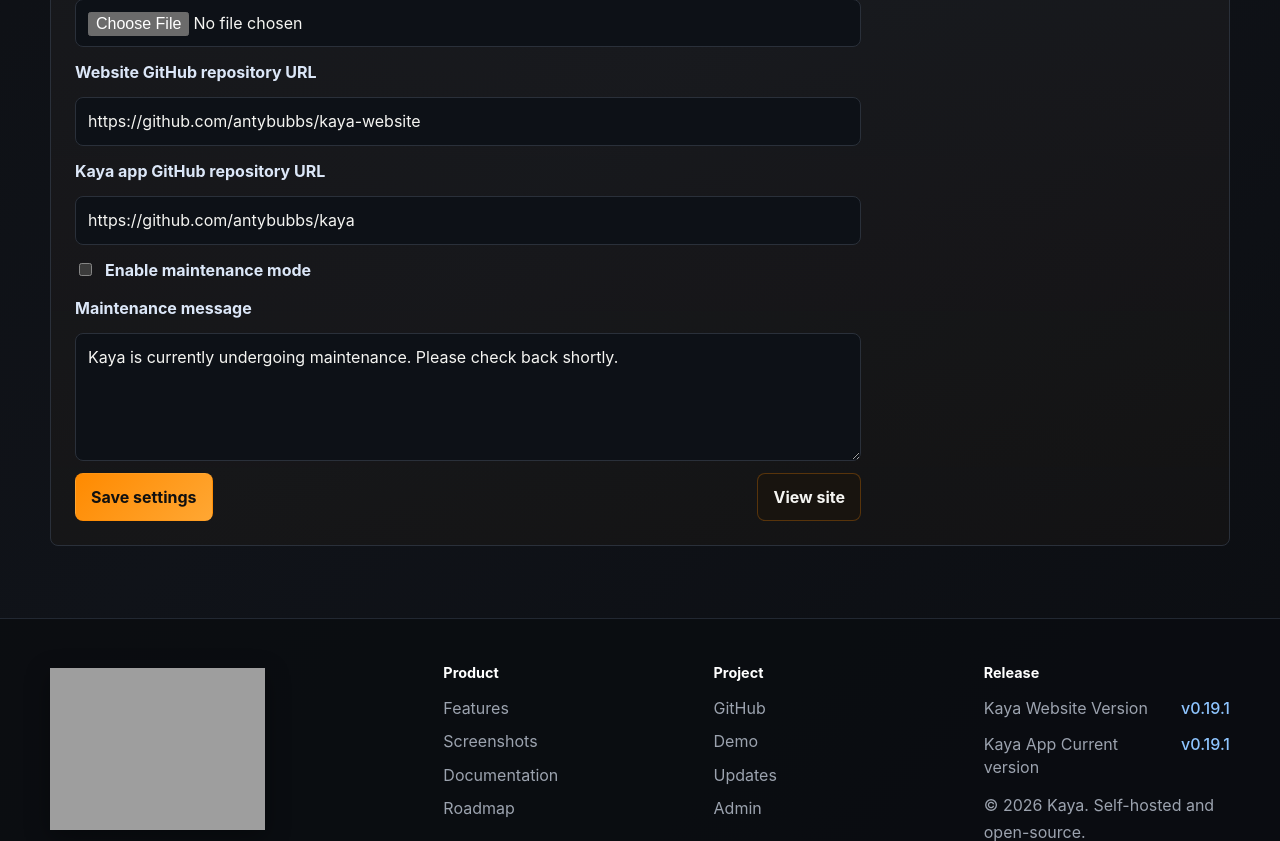
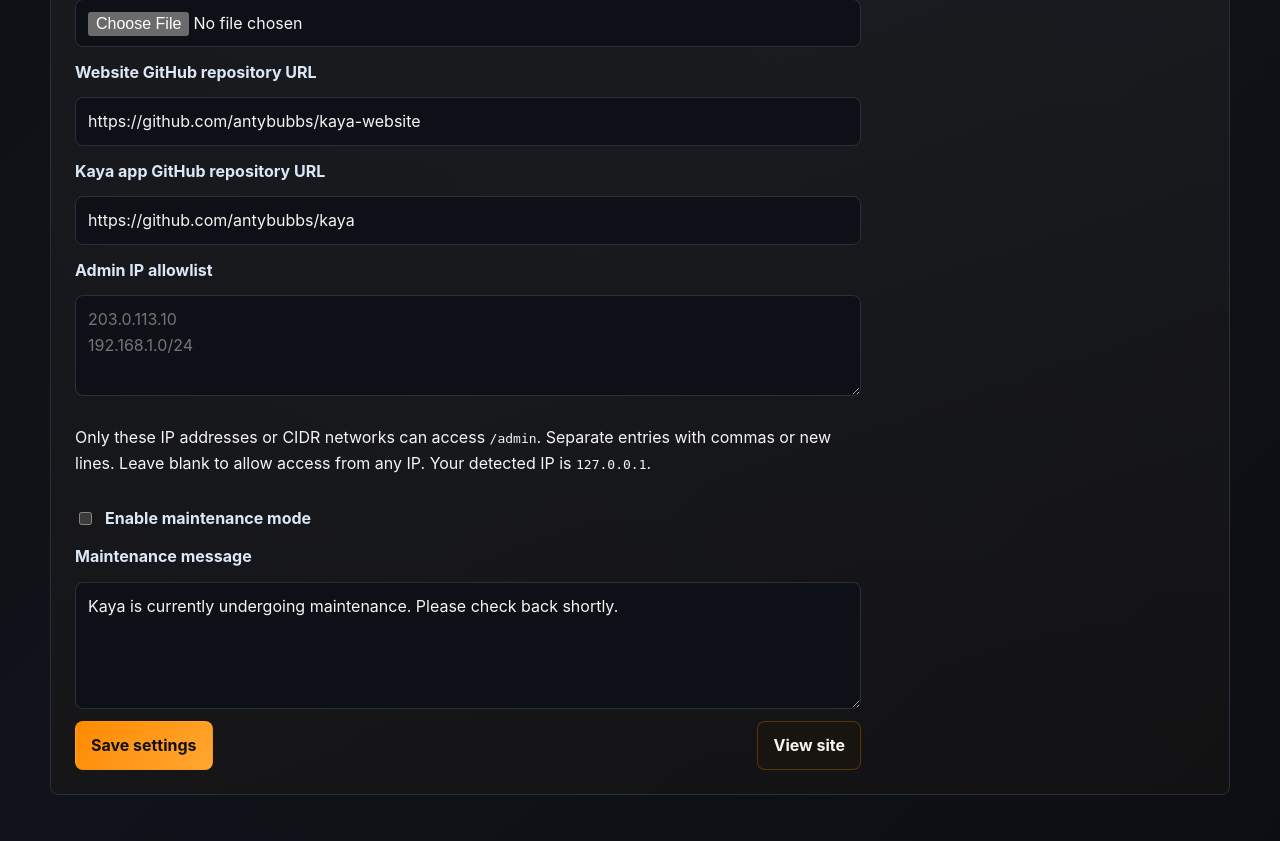
Before and after one commit to antybubbs/kaya-website, a FastAPI app: page /admin/settings in a window 1280 px wide. Shown: the part 689-1530 px from the top of the page. Run offline with FastAPI, Linux system fonts and the light colour scheme; the visitor is signed in with stand-in values (Sample User, id 1); data that the repository does not hold is empty; some libraries are stand-ins or nearby versions; grey boxes are pictures that could not be loaded.

Commit message:
Addedd upload delete function. Added IP restrictions for Admin

```diff
--- a/app/config.py
+++ b/app/config.py
@@ -43,6 +43,9 @@ class Settings(BaseSettings):
     account_lockout_duration: int = 900  # seconds
     session_timeout: int = 3600  # seconds (1 hour)
     cors_origins: str = "*"  # Restrict in production
+    # Comma-separated IPs/CIDRs of reverse proxies whose forwarding headers may
+    # be trusted when determining the real client IP.
+    trusted_proxy_ips: str = ""
 
     class Config:
         env_file = BASE_DIR / ".env"
--- a/app/crud.py
+++ b/app/crud.py
@@ -10,6 +10,7 @@ DEFAULT_SITE_SETTINGS = {
     "app_repo_url": "https://github.com/antybubbs/kaya",
     "maintenance_enabled": "false",
     "maintenance_message": "Kaya is currently undergoing maintenance. Please check back shortly.",
+    "admin_allowed_ips": "",
     "home_content": '<span class="eyebrow">Command your self-hosted infrastructure</span>\n<h1>One private operations console for the systems you run.</h1>\n<p>Kaya brings servers, services, remote access, runbooks, licences, assets and operational history into a calm self-hosted control plane.</p>\n<div class="hero-actions">\n  <a class="button button-primary" href="{{ settings.demo_url }}">View Demo</a>\n  <a class="button button-secondary" href="/install">Get Started</a>\n  <a class="button button-ghost" href="{{ settings.github_url }}" target="_blank" rel="noreferrer">GitHub</a>\n</div>',
     "home_intro_eyebrow": "Your Infrastructure. Your Home.",
     "home_intro_title": "Welcome to Kaya.",
@@ -282,6 +283,11 @@ def list_uploads(db: Session):
     return db.scalars(select(models.Upload).order_by(models.Upload.created_at.desc())).all()
 
 
+def delete_upload(db: Session, upload: models.Upload):
+    db.delete(upload)
+    db.commit()
+
+
 def set_site_setting(db: Session, key: str, value: str | None):
     setting = db.get(models.SiteSetting, key)
     if setting is None:
--- a/app/main.py
+++ b/app/main.py
@@ -4,6 +4,7 @@ import re
 import base64
 import json
 import time
+import ipaddress
 from urllib.parse import urlparse
 from urllib.request import Request as UrlRequest, urlopen
 from urllib.error import URLError, HTTPError
@@ -61,6 +62,59 @@ def get_nav_items(db):
 
 def has_admin_users(db) -> bool:
     return db.scalar(select(models.AdminUser.id)) is not None
+
+
+def parse_ip_networks(value: str):
+    networks = []
+    for item in re.split(r"[\s,]+", value or ""):
+        if item:
+            networks.append(ipaddress.ip_network(item, strict=False))
+    return networks
+
+
+def get_client_ip(request: Request) -> ipaddress.IPv4Address | ipaddress.IPv6Address | None:
+    peer_value = request.client.host if request.client else ""
+    try:
+        peer_ip = ipaddress.ip_address(peer_value)
+    except ValueError:
+        return None
+
+    try:
+        trusted_proxies = parse_ip_networks(settings.trusted_proxy_ips)
+    except ValueError:
+        trusted_proxies = []
+
+    if any(peer_ip in network for network in trusted_proxies):
+        forwarded = request.headers.get("X-Forwarded-For", "")
+        if forwarded:
+            try:
+                chain = [ipaddress.ip_address(item.strip()) for item in forwarded.split(",")]
+            except ValueError:
+                return None
+            current = peer_ip
+            for candidate in reversed(chain):
+                if not any(current in network for network in trusted_proxies):
+                    break
+                current = candidate
+            return current
+        real_ip = request.headers.get("X-Real-IP", "").strip()
+        if real_ip:
+            try:
+                return ipaddress.ip_address(real_ip)
+            except ValueError:
+                return None
+    return peer_ip
+
+
+def ip_is_allowed(client_ip, allowlist: str) -> bool:
+    if not (allowlist or "").strip():
+        return True
+    if client_ip is None:
+        return False
+    try:
+        return any(client_ip in network for network in parse_ip_networks(allowlist))
+    except ValueError:
+        return False
 
 
 def parse_github_repo(repo_url: str) -> tuple[str, str] | None:
@@ -215,12 +269,13 @@ def build_docs_sidebar(pages):
 
 
 def render_template(template_name: str, **context):
+    response_status = context.pop("status_code", status.HTTP_200_OK)
     if "site_config" not in context:
         with SessionLocal() as db:
             context["site_config"] = crud.get_site_settings(db)
     context.setdefault("release_versions", get_release_versions(get_release_repo_urls(context.get("site_config"))))
     template = env.get_template(template_name)
-    return HTMLResponse(template.render(**context))
+    return HTMLResponse(template.render(**context), status_code=response_status)
 
 
 def sanitize_html(content: str) -> str:
@@ -455,6 +510,16 @@ def create_app():
 
     app.mount("/static", StaticFiles(directory=BASE_DIR / "static"), name="static")
     app.mount("/uploads", StaticFiles(directory=settings.uploads_dir), name="uploads")
+
+    @app.middleware("http")
+    async def admin_ip_allowlist_middleware(request: Request, call_next):
+        if request.url.path == "/admin" or request.url.path.startswith("/admin/"):
+            with SessionLocal() as db:
+                allowlist = crud.get_site_settings(db).get("admin_allowed_ips", "")
+            if not ip_is_allowed(get_client_ip(request), allowlist):
+                # A plain 403 avoids revealing whether the admin login exists.
+                return HTMLResponse("Forbidden", status_code=status.HTTP_403_FORBIDDEN)
+        return await call_next(request)
 
     @app.middleware("http")
     async def maintenance_mode_middleware(request: Request, call_next):
@@ -741,16 +806,44 @@ def create_app():
         await save_upload(image, db)
         return RedirectResponse(url="/admin/uploads", status_code=status.HTTP_302_FOUND)
 
+    @app.post("/admin/uploads/{upload_id}/delete")
+    def admin_upload_delete(
+        request: Request,
+        upload_id: int,
+        return_to: str = Form("uploads"),
+        db=Depends(get_db),
+    ):
+        require_admin(request)
+        upload = db.get(models.Upload, upload_id)
+        if not upload:
+            raise HTTPException(status_code=404, detail="Upload not found")
+
+        uploads_root = settings.uploads_dir.resolve()
+        upload_path = (uploads_root / upload.filename).resolve()
+        if upload_path.parent != uploads_root:
+            raise HTTPException(status_code=400, detail="Invalid upload path")
+        try:
+            upload_path.unlink(missing_ok=True)
+        except OSError:
+            raise HTTPException(status_code=500, detail="The upload file could not be deleted")
+
+        crud.delete_upload(db, upload)
+        destination = "/admin/settings?upload_deleted=true" if return_to == "settings" else "/admin/uploads"
+        return RedirectResponse(url=destination, status_code=status.HTTP_303_SEE_OTHER)
+
     @app.get("/admin/settings", response_class=HTMLResponse)
-    def admin_site_settings(request: Request, db=Depends(get_db)):
+    def admin_site_settings(request: Request, upload_deleted: bool = False, db=Depends(get_db)):
         require_admin(request)
+        client_ip = get_client_ip(request)
         return render_template(
             "admin_settings.html",
             title="Site settings",
             nav_items=[],
             site_config=crud.get_site_settings(db),
             uploads=crud.list_uploads(db),
-            message=None,
+            message="Upload deleted." if upload_deleted else None,
+            error=None,
+            detected_client_ip=str(client_ip) if client_ip else "Unknown",
             settings=settings,
         )
 
@@ -820,6 +913,7 @@ def create_app():
         header_logo_url: str = Form(""),
         website_repo_url: str = Form(""),
         app_repo_url: str = Form(""),
+        admin_allowed_ips: str = Form(""),
         maintenance_enabled: bool = Form(False),
         maintenance_message: str = Form(""),
         logo_image: UploadFile | None = File(None),
@@ -827,6 +921,35 @@ def create_app():
         db=Depends(get_db),
     ):
         require_admin(request)
+        client_ip = get_client_ip(request)
+        try:
+            parse_ip_networks(admin_allowed_ips)
+        except ValueError:
+            return render_template(
+                "admin_settings.html",
+                title="Site settings",
+                nav_items=[],
+                site_config={**crud.get_site_settings(db), "admin_allowed_ips": admin_allowed_ips},
+                uploads=crud.list_uploads(db),
+                message=None,
+                error="The admin allowlist contains an invalid IP address or network.",
+                detected_client_ip=str(client_ip) if client_ip else "Unknown",
+                settings=settings,
+                status_code=status.HTTP_400_BAD_REQUEST,
+            )
+        if admin_allowed_ips.strip() and not ip_is_allowed(client_ip, admin_allowed_ips):
+            return render_template(
+                "admin_settings.html",
+                title="Site settings",
+                nav_items=[],
+                site_config={**crud.get_site_settings(db), "admin_allowed_ips": admin_allowed_ips},
+                uploads=crud.list_uploads(db),
+                message=None,
+                error=f"Settings not saved: the allowlist does not include your current IP ({client_ip or 'Unknown'}).",
+                detected_client_ip=str(client_ip) if client_ip else "Unknown",
+                settings=settings,
+                status_code=status.HTTP_400_BAD_REQUEST,
+            )
         if logo_image and logo_image.filename:
             uploaded_logo = await save_upload(logo_image, db)
             site_logo_url = f"/uploads/{uploaded_logo.filename}"
@@ -837,6 +960,7 @@ def create_app():
         crud.set_site_setting(db, "header_logo_url", header_logo_url or "/static/brand/kaya-full-logo.svg")
         crud.set_site_setting(db, "website_repo_url", website_repo_url or settings.website_github_url)
         crud.set_site_setting(db, "app_repo_url", app_repo_url or settings.github_url)
+        crud.set_site_setting(db, "admin_allowed_ips", admin_allowed_ips.strip())
         crud.set_site_setting(db, "maintenance_enabled", "true" if maintenance_enabled else "false")
         crud.set_site_setting(db, "maintenance_message", maintenance_message or "Kaya is currently undergoing maintenance. Please check back shortly.")
         return render_template(
@@ -846,6 +970,8 @@ def create_app():
             site_config=crud.get_site_settings(db),
             uploads=crud.list_uploads(db),
             message="Settings saved.",
+            error=None,
+            detected_client_ip=str(client_ip) if client_ip else "Unknown",
             settings=settings,
         )
 
--- a/app/templates/admin_uploads.html
+++ b/app/templates/admin_uploads.html
@@ -17,6 +17,9 @@
         <img src="/uploads/{{ upload.filename }}" alt="{{ upload.original_filename }}" />
         <strong>{{ upload.original_filename }}</strong>
         <code>/uploads/{{ upload.filename }}</code>
+        <form method="post" action="/admin/uploads/{{ upload.id }}/delete" onsubmit="return confirm('Delete this upload permanently? Any page using it will show a broken image.');">
+          <button class="button button-danger" type="submit">Delete</button>
+        </form>
       </article>
       {% else %}
       <p>No images uploaded yet.</p>
```
Also changed, not shown: app/templates/admin_settings.html (+13 -1 lines), README.md.
